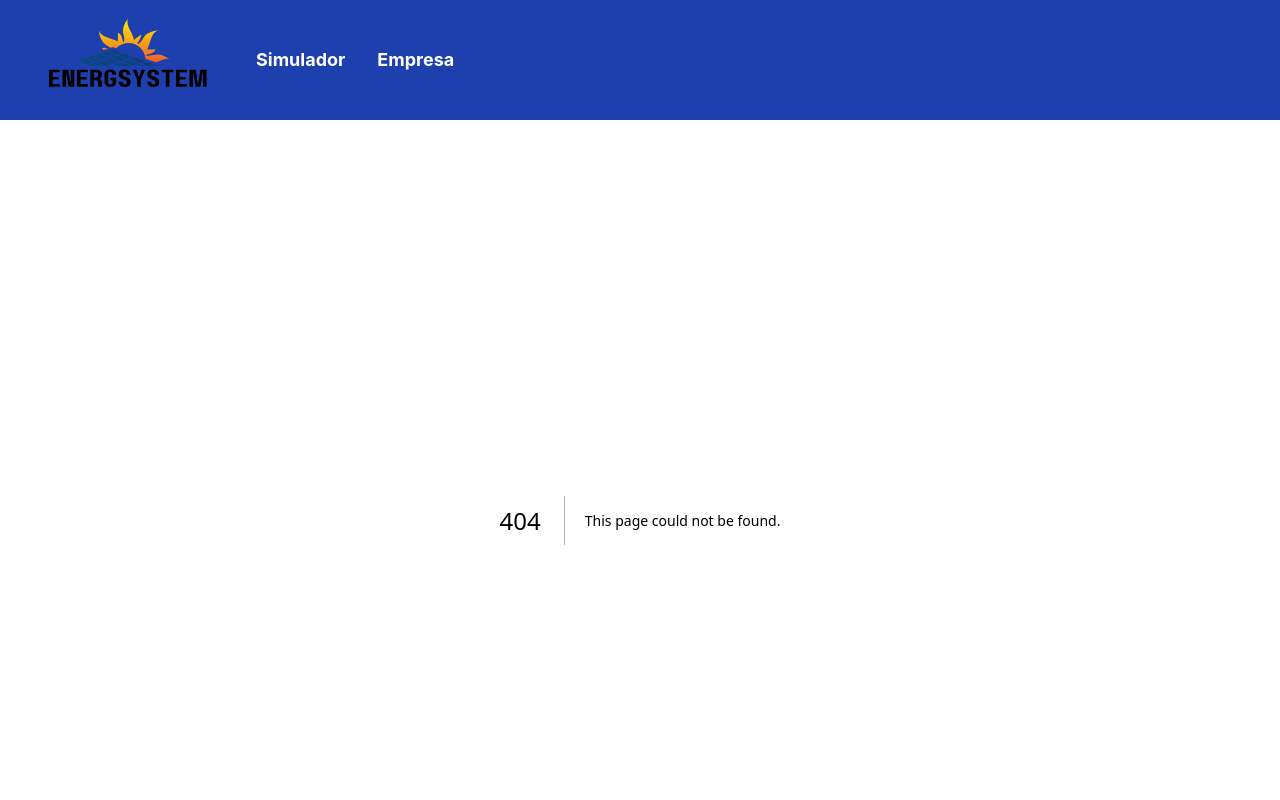
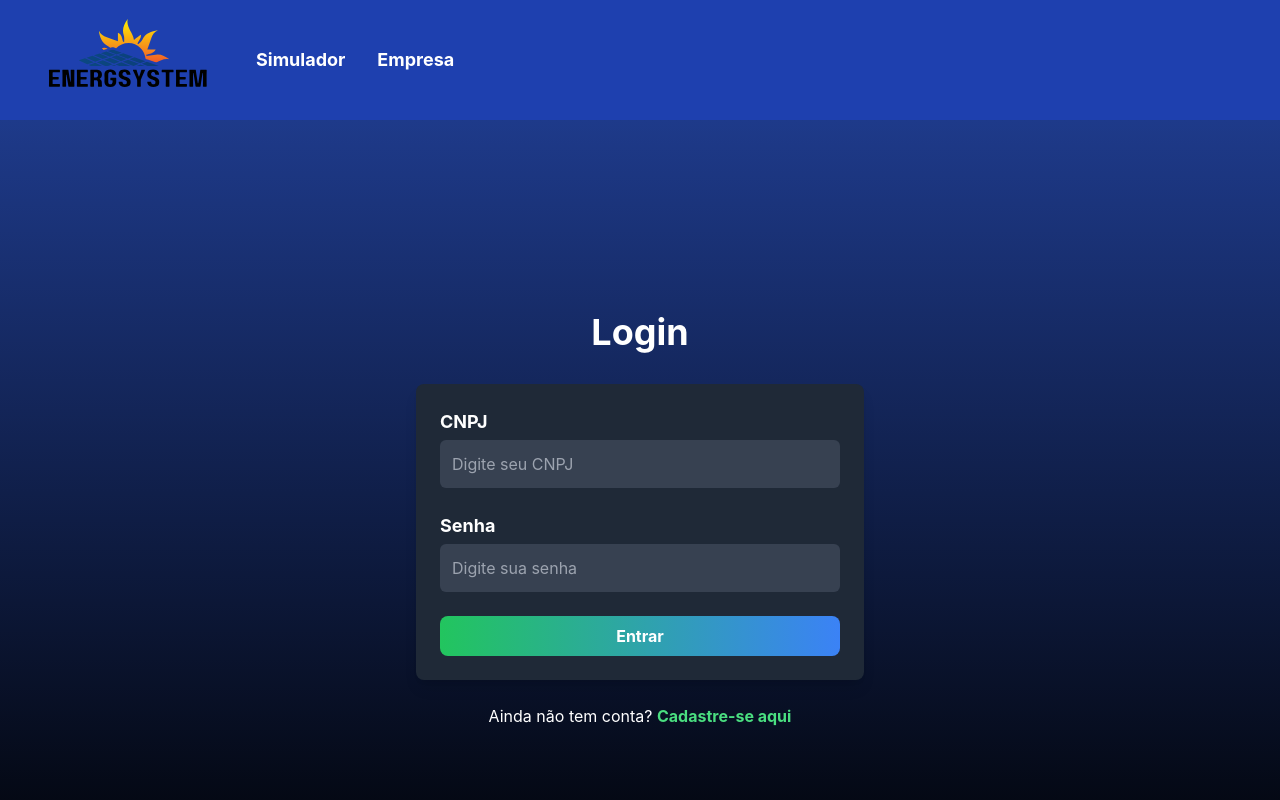
Before and after one commit to marcos3777/globalsolution, a Next.js app: page /login in a window 1280 px wide. Before the commit this address had no page. Shown: the top 800 px of the page. Built offline with nearby package versions, Linux system fonts and the light colour scheme.

Commit message:
criada comunicacao api de login

```diff
--- /dev/null
+++ b/src/app/login/page.tsx
@@ -0,0 +1,109 @@
+// app/login/page.tsx
+"use client";
+
+import { useState } from "react";
+
+export default function LoginPage() {
+  const [cnpj, setCnpj] = useState("");
+  const [senha, setSenha] = useState("");
+
+  const handleSubmit = async (e: React.FormEvent) => {
+    e.preventDefault();
+
+    try {
+      const response = await fetch("http://localhost:8080/api/login", {
+        method: "POST",
+        headers: {
+          "Content-Type": "application/json",
+        },
+        body: JSON.stringify({ cnpj, senha }),
+      });
+
+      if (response.ok) {
+        const data = await response.json();
+        // Salvar informações necessárias no localStorage
+        localStorage.setItem("empresaLogada", JSON.stringify(data));
+        // Redirecionar para a próxima página
+        window.location.href = "/pagina-empresa"; // Redireciona para '/pagina-empresa'
+      } else {
+        const errorData = await response.json();
+        alert(errorData.message || "CNPJ ou senha inválidos");
+      }
+    } catch (error) {
+      console.error("Erro ao fazer login:", error);
+      alert("Erro ao fazer login");
+    }
+  };
+
+  return (
+    <main className="bg-gradient-to-b from-blue-900 to-black min-h-screen flex flex-col items-center justify-center p-6">
+      <div className="w-full max-w-md">
+        <h1 className="text-4xl font-bold text-white mb-8 text-center">Login</h1>
+
+        <form
+          onSubmit={handleSubmit}
+          className="bg-gray-800 p-6 rounded-lg shadow-lg w-full space-y-6"
+        >
+          {/* CNPJ */}
+          <div>
+            <label
+              htmlFor="cnpj"
+              className="block text-lg font-bold text-white mb-1"
+            >
+              CNPJ
+            </label>
+            <input
+              id="cnpj"
+              type="text"
+              placeholder="Digite seu CNPJ"
+              value={cnpj}
+              onChange={(e) => setCnpj(e.target.value)}
+              className="w-full p-3 rounded-md bg-gray-700 text-white focus:ring-2 focus:ring-green-500 focus:outline-none"
+            />
+          </div>
+
+          {/* Senha */}
+          <div>
+            <label
+              htmlFor="senha"
+              className="block text-lg font-bold text-white mb-1"
+            >
+              Senha
+            </label>
+            <input
+              id="senha"
+              type="password"
+              placeholder="Digite sua senha"
+              value={senha}
+              onChange={(e) => setSenha(e.target.value)}
+              className="w-full p-3 rounded-md bg-gray-700 text-white focus:ring-2 focus:ring-green-500 focus:outline-none"
+            />
+          </div>
+
+          {/* Botão de Login */}
+          <div>
+            <button
+              type="submit"
+              className="w-full bg-gradient-to-r from-green-500 to-blue-500 text-white font-bold py-2 px-4 rounded-lg hover:scale-105 transition-transform"
+            >
+              Entrar
+            </button>
+          </div>
+        </form>
+
+        {/* Link para Cadastro */}
+        <div className="mt-6 text-center">
+          <p className="text-white">
+            Ainda não tem conta?{" "}
+            <a
+              href="/cadastro"
+              className="text-green-400 font-bold hover:underline"
+            >
+              Cadastre-se aqui
+            </a>
+          </p>
+        </div>
+      </div>
+    </main>
+  );
+}
```
